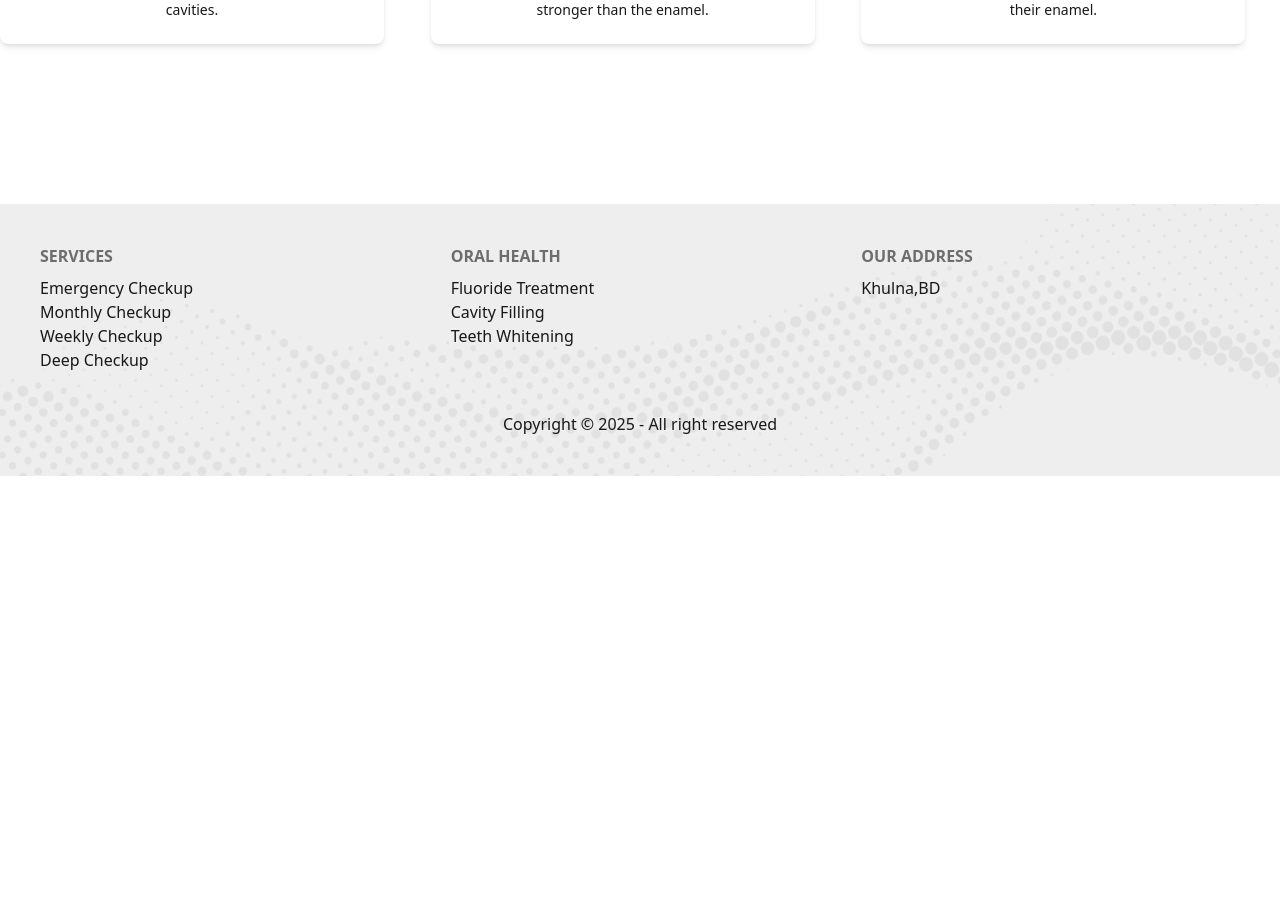
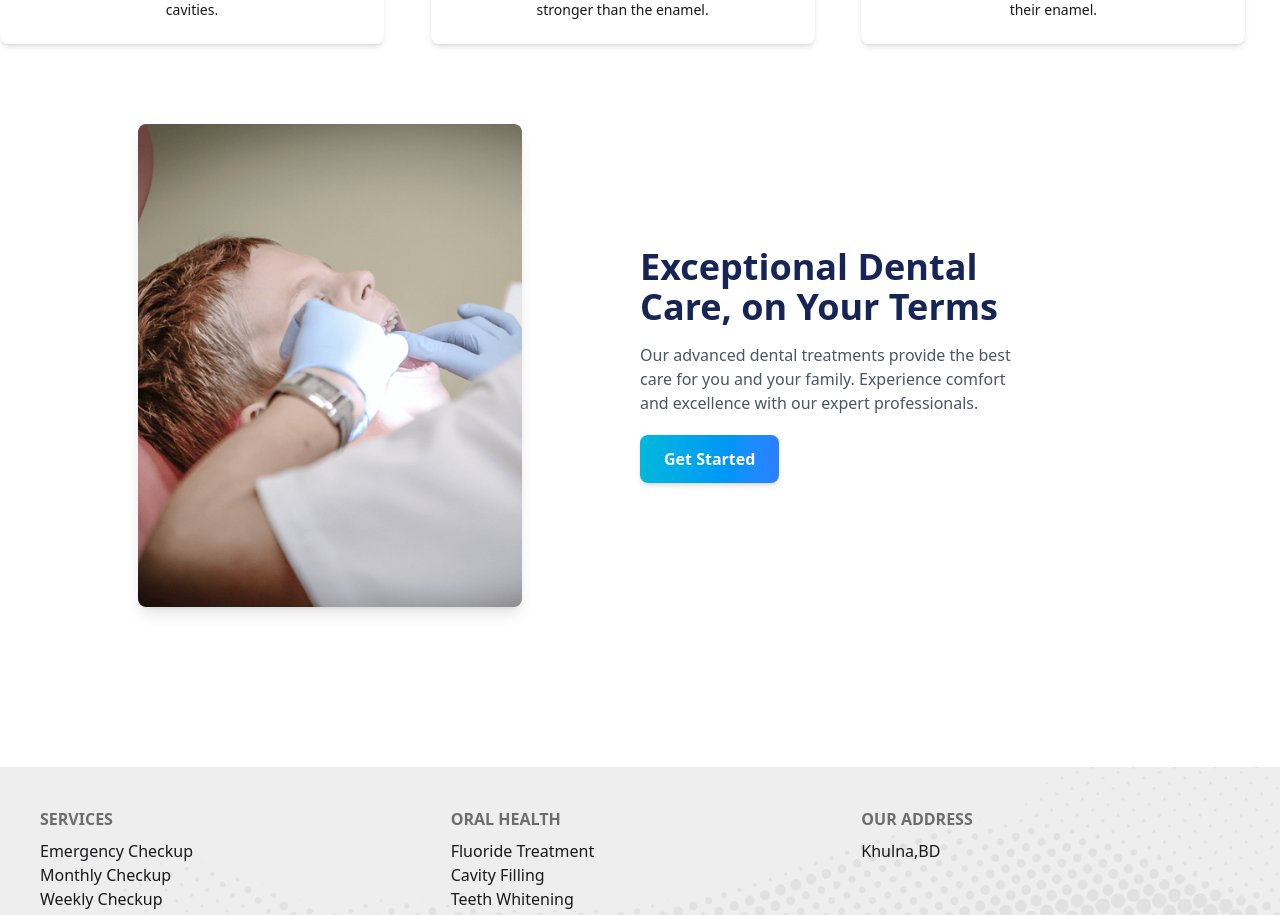
Before and after one commit to Khandaker20201125010/BrightBites, a React (Vite) app: page / in a window 1280 px wide. Shown: the part 1344-2259 px from the top of the page. Before the commit the page ends 1820 px from the top, so only its background shows below. Built offline with nearby package versions, Linux system fonts and the light colour scheme.

Commit message:
teremnt section added

```diff
--- /dev/null
+++ b/src/Componenets/Banner/Treatment/Treatment.jsx
@@ -0,0 +1,36 @@
+import { Link } from "react-router-dom";
+import treatment from "../../../assets/images/treatment.png";
+
+const Treatment = () => {
+  return (
+    <div className="mt-20 container mx-auto flex flex-col lg:flex-row items-center  px-5">
+      {/* Image Section */}
+      <div className="w-full lg:w-1/2 flex justify-center">
+        <img
+          src={treatment}
+          alt="Treatment"
+          className="w-full max-w-sm rounded-lg shadow-lg"
+        />
+      </div>
+
+      {/* Text Section */}
+      <div className="w-full lg:w-96 text-center lg:text-left">
+        <h1 className="text-3xl lg:text-4xl font-bold text-blue-950">
+          Exceptional Dental Care, on Your Terms
+        </h1>
+        <p className="text-gray-600 mt-4">
+          Our advanced dental treatments provide the best care for you and your
+          family. Experience comfort and excellence with our expert
+          professionals.
+        </p>
+        <Link to="/appointment">
+          <button className="mt-5 px-6 py-3 rounded-lg bg-gradient-to-r from-cyan-500 to-blue-500 text-white font-semibold shadow-md hover:scale-105 transition">
+            Get Started
+          </button>
+        </Link>
+      </div>
+    </div>
+  );
+};
+
+export default Treatment;
--- a/src/Pages/Home.jsx
+++ b/src/Pages/Home.jsx
@@ -1,6 +1,7 @@
 import Banner from "../Componenets/Banner/Banner";
 import BannerCard from "../Componenets/Banner/BannerCard";
 import OurServices from "../Componenets/Banner/OurServices";
+import Treatment from "../Componenets/Banner/Treatment/Treatment";
 
 
 const Home = () => {
@@ -9,6 +10,7 @@ const Home = () => {
         <Banner></Banner>
         <BannerCard/>
         <OurServices></OurServices>
+        <Treatment></Treatment>
        </div>
     );
 };
```
Also changed, not shown: src/assets/images/treatment.png (added).
